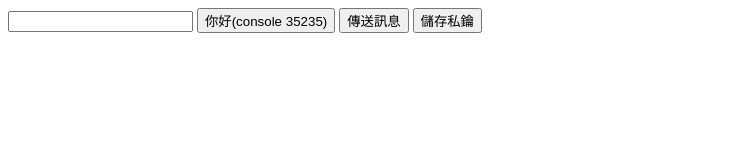
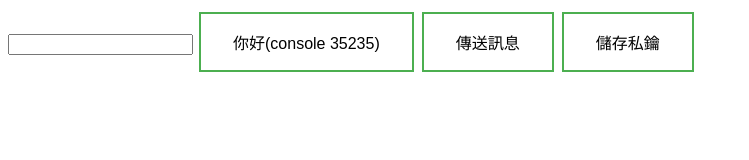
Before and after one commit to Xeift/Nostr-Web-Client-Test, a plain HTML site: page website/index.html in a window 1280 px wide. Shown: the whole page, without its empty margins (0-749 px from the left). Drawn offline with Linux system fonts and the light colour scheme.

Commit message:
add simple css

```diff
--- a/website/index.html
+++ b/website/index.html
@@ -5,13 +5,14 @@
         <meta http-equiv="X-UA-Compatible" content="IE=edge">
         <meta name="viewport" content="width=device-width, initial-scale=1.0">
         <title>Document</title>
+        <link rel="stylesheet" type="text/css" href="style.css">
     </head>
     <body>
         <script type="module" src="index.js"></script>
 
         <input type="text" id="privatekeyInput" name="privatekey" autocomplete="off">
-        <button id="helloBtn">你好(console 35235)</button>
-        <button id="sendMessageBtn">傳送訊息</button>
-        <button id="storePrivatekeyBtn">儲存私鑰</button>
+        <button class="normalButton" id="helloBtn">你好(console 35235)</button>
+        <button class="normalButton" id="sendMessageBtn">傳送訊息</button>
+        <button class="normalButton" id="storePrivatekeyBtn">儲存私鑰</button>
     </body>
 </html>
--- a/website/index.js
+++ b/website/index.js
@@ -1,6 +1,6 @@
-import init from './pkg/web_application.js';
+import init from '../pkg/web_application.js';
 init();
-import * as wasm from './pkg/web_application.js';
+import * as wasm from '../pkg/web_application.js';
 
 
 const helloBtn = document.getElementById('helloBtn');
--- /dev/null
+++ b/website/style.css
@@ -0,0 +1,20 @@
+.normalButton {
+    background-color: #4CAF50; /* Green */
+    border: none;
+    color: white;
+    padding: 16px 32px;
+    text-align: center;
+    text-decoration: none;
+    display: inline-block;
+    font-size: 16px;
+    margin: 4px 2px;
+    transition-duration: 0.4s;
+    cursor: pointer;
+    background-color: white;
+    color: black;
+    border: 2px solid #4CAF50;
+}
+.normalButton:hover {
+    background-color: #4CAF50;
+    color: white;
+}
```
